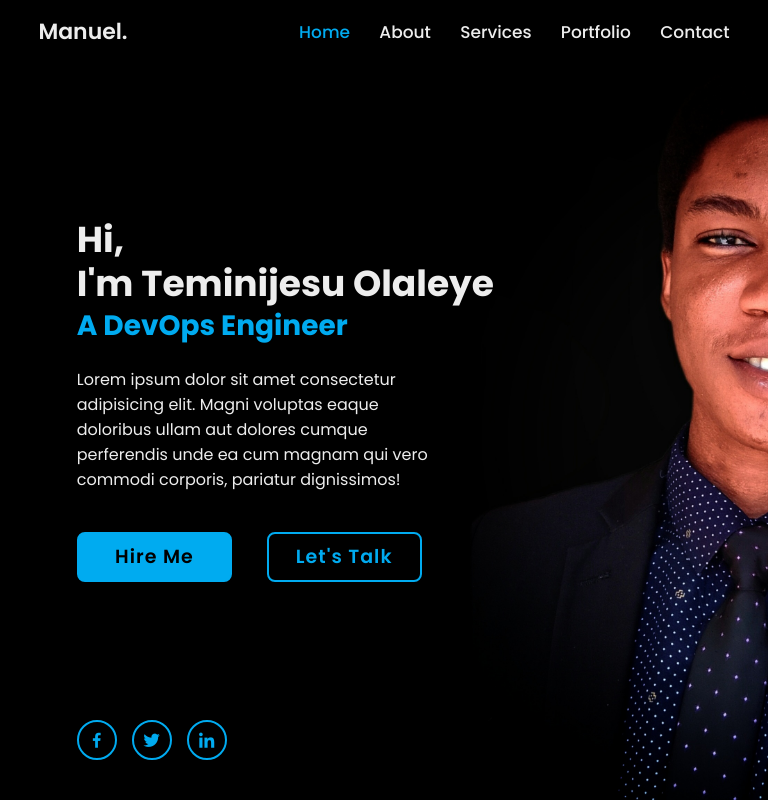
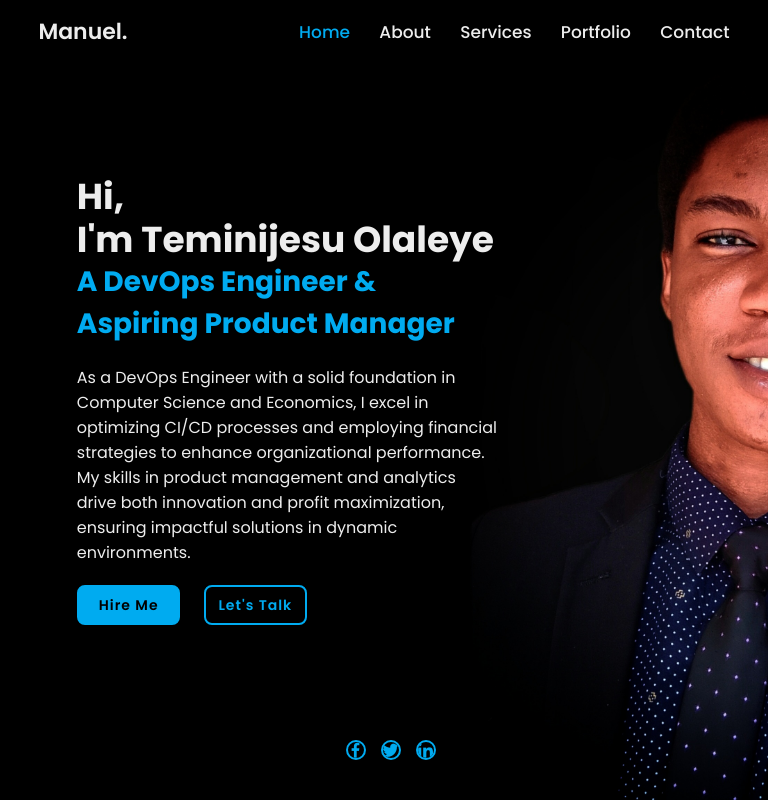
Before and after one commit to holarxmanuel/mainheady, a plain HTML site: page components/index.html in a window 768 px wide. Drawn offline with nearby package versions, Linux system fonts and the light colour scheme.

Commit message:
Updated the placeholders and it's responsiveness

```diff
--- a/components/index.html
+++ b/components/index.html
@@ -27,8 +27,8 @@
     <section class="home">
         <div class="home-content">
             <h1>Hi,</br> I'm Teminijesu Olaleye</h1>
-            <h3>A DevOps Engineer</h3>
-            <p>Lorem ipsum dolor sit amet consectetur adipisicing elit. Magni voluptas eaque doloribus ullam aut dolores cumque perferendis unde ea cum magnam qui vero commodi corporis, pariatur dignissimos!</p>
+            <h3>A DevOps Engineer & Aspiring Product Manager</h3>
+            <p>As a DevOps Engineer with a solid foundation in Computer Science and Economics, I excel in optimizing CI/CD processes and employing financial strategies to enhance organizational performance. My skills in product management and analytics drive both innovation and profit maximization, ensuring impactful solutions in dynamic environments.</p>
             <div class="btn-box">
                 <a href="#">Hire Me</a>
                 <a href="#">Let's Talk</a>
--- a/css/mediaquery.css
+++ b/css/mediaquery.css
@@ -1,3 +1,9 @@
+:root {
+    --color-black: #000;
+    --color-light-blue: #00abf0;
+
+}
+
 /* Mobile Styles */
 @media only screen and (max-width: 480px) {
 
@@ -67,15 +73,15 @@
     }
 
     .home-sci {
-        width: 50px;
-        margin: 0 60% 0 40%;
+        width: 90px;
+        margin: 0 65% 0 35%;
 
     }
 
     .home-sci a {
-
-        height: 10px;
-        width: 10px;
+        border: .5px solid var(--color-light-blue);
+        height: 20px;
+        width: 20px;
     }
 
 }
@@ -101,26 +107,48 @@
     }
 
     .home-content h3 {
+        max-width: 50vw;
         font-size: 28px;
     }
 
     .home-content p {
-        max-width: 60%;
+        max-width: 55vw;
+        margin: 20px 0 20px;
     }
 
     .btn-box {
-        width: 100%;
+        max-width: 30vw;
+        max-height: 40px;
     }
 
     .btn-box a {
         width: 45%; /* Two buttons side by side */
         margin-bottom: 10px;
+        font-size: 14px;
+        max-height: 100%;
+    }
+
+    /* .home-sci {
+        margin-top: 500px;
+        width: 150px;
+    } */
+
+    .home-imgHover {
+        visibility: hidden;
     }
 
     .home-sci {
-        margin-top: 500px;
-        width: 150px;
+        width: 90px;
+        margin: 0 65% 0 35%;
+
     }
+
+    .home-sci a {
+        border-radius: .5px solid;
+        height: 20px;
+        width: 20px;
+    }
+
 }
 
 /* Small Desktop Styles */
```
